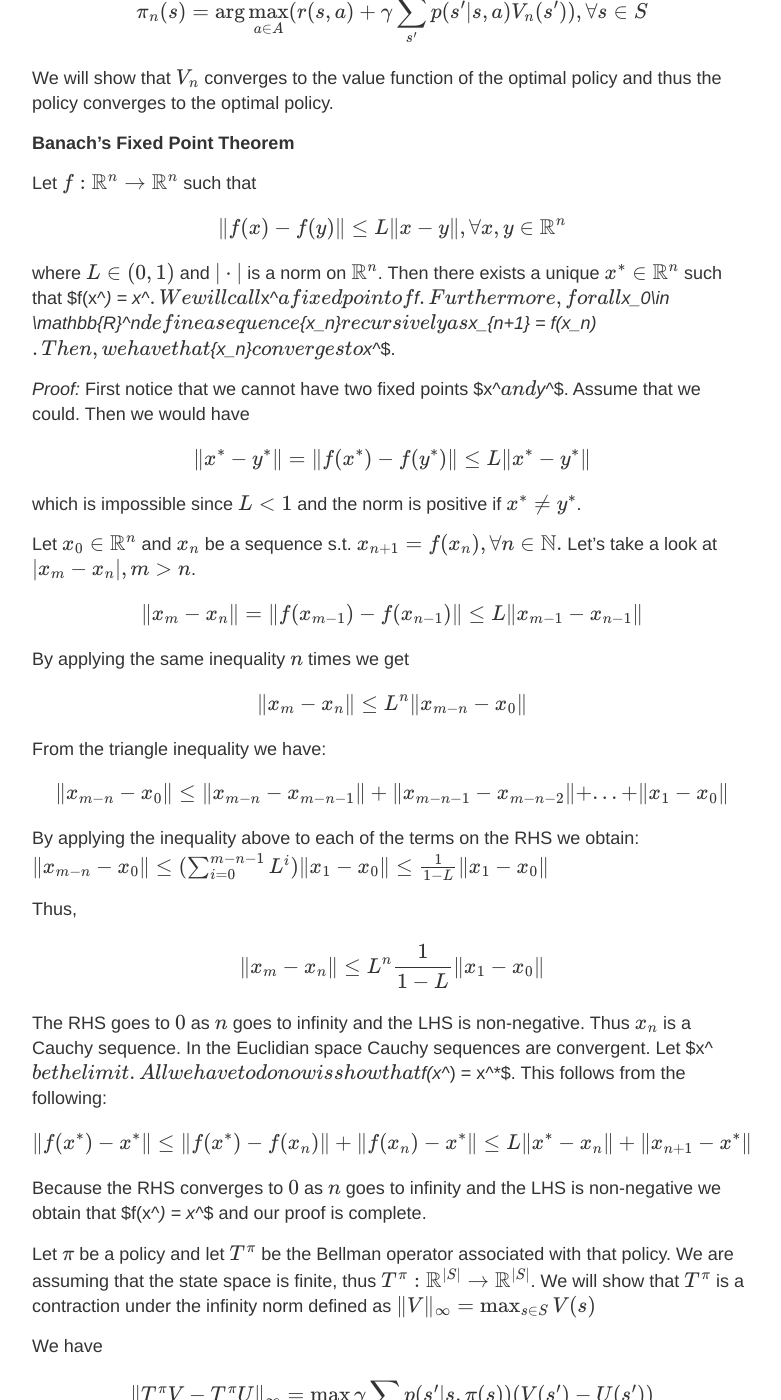
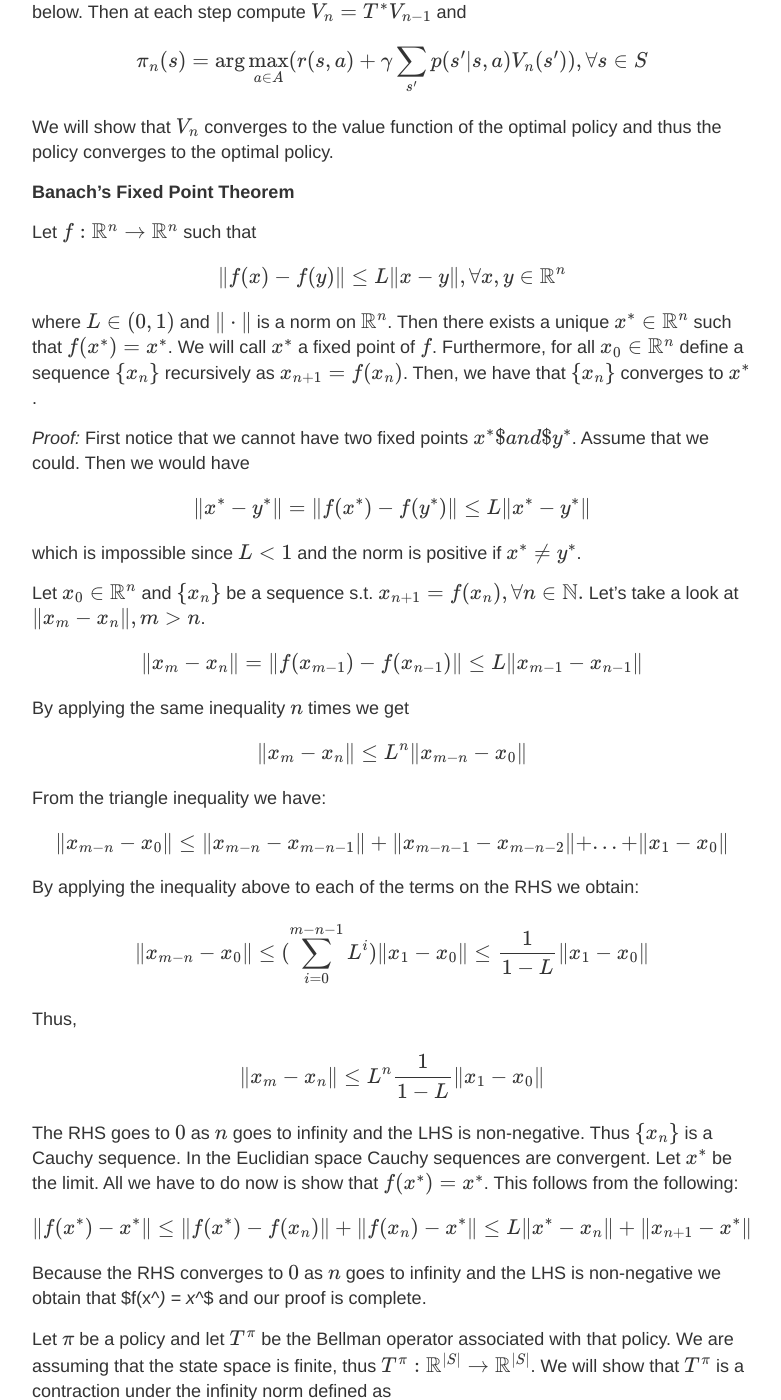
Before and after one commit to alexandrumilu/alexandrumilu.github.io, a Jekyll site: the page built from _posts/2019-03-30-value-iteration.md, in a window 1280 px wide and 1400 px high, scrolled down 1964 px. Shown: the whole window, without its empty margins (248-1029 px from the left). Built offline with Jekyll 4.4.1, drawn with Linux system fonts in a browser that asks for light colours; formulas are drawn with MathJax 3; some of the changed text lies outside the part shown.

```diff
--- a/_posts/2019-03-30-value-iteration.md
+++ b/_posts/2019-03-30-value-iteration.md
@@ -28,6 +28,7 @@ One can see that the following set of equations (called the Bellman equations) h
 $$V^\pi(s) = r(s,\pi(s)) + \gamma \sum_{s'} p(s'\vert s,\pi(s))V^\pi(s'). $$
 
 Define the Bellman operator $T^\pi$ by:
+
 $$T^\pi (V(s)) = r(s,\pi(s)) + \gamma \sum_{s'} p(s'\vert s,\pi(s))V(s'). $$
 
 Then the Bellman equations can be succinctly written as:
@@ -48,11 +49,11 @@ So the Bellman optimality equations can be written as
 
 $$T^*V^* = V^*.$$
 
-The value iteration algorithm is similar to the algorithm of computing the value of the policy presented above. Start with a value function $V_0$  and a policy determined using the formula below. Then at each step compute $V_{n} = T^*V_{n-1}$ and
+The value iteration algorithm is similar to the algorithm of computing the value of the policy presented above. Start with a value function $V_0$  and a policy determined using the formula below. Then at each step compute $$V_{n} = T^*V_{n-1}$$ and
 
 $$\pi_n(s) = \arg\max_{a\in A} (r(s,a)+\gamma \sum_{s'} p(s'\vert s,a)V_n(s')),\forall s \in S $$
 
-We will show that $V_n$ converges to the value function of the optimal policy and thus the policy converges to the optimal policy.
+We will show that $$V_n$$ converges to the value function of the optimal policy and thus the policy converges to the optimal policy.
 
 **Banach's Fixed Point Theorem**
 
@@ -60,15 +61,15 @@ Let $f:\mathbb{R}^n \rightarrow \mathbb{R}^n$ such that
 
 $$  \| f(x) - f(y)\|\leq L\| x - y\|,\forall x,y \in \mathbb{R}^n $$
 
-where $L \in (0,1)$ and $\|\cdot \|$ is a norm on $\mathbb{R}^n$. Then there exists a unique $x^* \in \mathbb{R}^n$ such that $f(x^*) = x^*$. We will call $x^*$ a fixed point of $f$. Furthermore, for all $x_0\in \mathbb{R}^n$ define a sequence $\{x_n\}$ recursively as $x_{n+1} = f(x_n)$. Then, we have that $\{x_n\}$ converges to $x^*$.
+where $$L \in (0,1)$$ and $$\|\cdot \|$$ is a norm on $$\mathbb{R}^n$$. Then there exists a unique $$x^* \in \mathbb{R}^n$$ such that $$f(x^*) = x^*$$. We will call $$x^*$$ a fixed point of $$f$$. Furthermore, for all $$x_0\in \mathbb{R}^n$$ define a sequence $$\{x_n\}$$ recursively as $$x_{n+1} = f(x_n)$$. Then, we have that $$\{x_n\}$$ converges to $$x^*$$.
 
-*Proof:* First notice that we cannot have two fixed points $x^*$ and $y^*$. Assume that we could. Then we would have
+*Proof:* First notice that we cannot have two fixed points $$x^*$ and $y^*$$. Assume that we could. Then we would have
 
 $$ \| x^* - y^*\| =  \| f(x^*) - f(y^*)\|\leq L\| x^* - y^*\|$$
 
-which is impossible since $L <1$ and the norm is positive if $x^* \not=y^*$.
+which is impossible since $$L <1$$ and the norm is positive if $$x^* \not=y^*$$.
 
-Let $x_0\in \mathbb{R}^n$ and $\{x_n\}$ be a sequence s.t. $x_{n+1} = f(x_n),\forall n \in \mathbb{N}.$ Let's take a look at $\|x_m - x_n\|,m>n$.
+Let $$x_0\in \mathbb{R}^n$$ and $$\{x_n\}$$ be a sequence s.t. $$x_{n+1} = f(x_n),\forall n \in \mathbb{N}.$$ Let's take a look at $$\|x_m - x_n\|,m>n$$.
 
 $$\|x_m - x_n\| = \|f(x_{m-1}) - f(x_{n-1})\|\leq L\|x_{m-1} - x_{n-1}\|$$
 
@@ -81,19 +82,21 @@ From the triangle inequality we have:
 $$\|x_{m-n}-x_0\|\leq \|x_{m-n}-x_{m-n-1}\|+\|x_{m-n-1}-x_{m-n-2}\|+...+\|x_{1}-x_0\|$$
 
 By applying the inequality above to each of the terms on the RHS we obtain:
+
 $$\|x_{m-n}-x_0\|\leq (\sum_{i=0}^{m-n-1} L^i)\|x_{1}-x_0\|\leq \frac{1}{1-L}\|x_{1}-x_0\|$$
 
 Thus,
 
 $$\|x_m - x_n\|\leq L^{n}\frac{1}{1-L}\|x_{1}-x_0\|$$
 
-The RHS goes to $0$ as $n$ goes to infinity and the LHS is non-negative. Thus $\{x_n\}$ is a Cauchy sequence. In the Euclidian space Cauchy sequences are convergent. Let $x^*$ be the limit. All we have to do now is show that $f(x^*) = x^*$. This follows from the following:
+The RHS goes to $0$ as $n$ goes to infinity and the LHS is non-negative. Thus $$\{x_n\}$$ is a Cauchy sequence. In the Euclidian space Cauchy sequences are convergent. Let $$x^*$$ be the limit. All we have to do now is show that $$f(x^*) = x^*$$. This follows from the following:
 
 $$\|f(x^*)-x^*\|\leq\|f(x^*)-f(x_n)\|+\|f(x_n) - x^*\|\leq L\|x^*-x_n\|+\|x_{n+1}-x^*\|$$
 
 Because the RHS converges to $0$ as $n$ goes to infinity and the LHS is non-negative we obtain that $f(x^*) = x^*$ and our proof is complete.
 
-Let $\pi$ be a policy and let $T^\pi$ be the Bellman operator associated with that policy. We are assuming that the state space is finite, thus $T^{\pi}:\mathbb{R}^{\vert S\vert}\rightarrow\mathbb{R}^{\vert S\vert}$. We will show that $T^\pi$ is a contraction under the infinity norm defined as
+Let $$\pi$$ be a policy and let $$T^\pi$$ be the Bellman operator associated with that policy. We are assuming that the state space is finite, thus $$T^{\pi}:\mathbb{R}^{\vert S\vert}\rightarrow\mathbb{R}^{\vert S\vert}$$. We will show that $$T^\pi$$ is a contraction under the infinity norm defined as
+
 $$\|V\|_{\infty} = \max_{s\in S}V(s)$$
 
 We have
@@ -106,20 +109,21 @@ $$V(s') - U(s')\leq \max_{s'\in S} (V(s')-U(s')).$$
 
 Therefore we get
 
- $$\|T^\pi V-T^\pi U\|_{\infty} \leq \max_{s\in S}  \gamma \sum_{s'} p(s'\vert s,\pi(s))\max_{s'\in S} (V(s')-U(s')).$$
+$$\|T^\pi V-T^\pi U\|_{\infty} \leq \max_{s\in S}  \gamma \sum_{s'} p(s'\vert s,\pi(s))\max_{s'\in S} (V(s')-U(s')).$$
 
-The $\max$ comes in front of the sum and $$\sum_{s'} p(s'\vert s,\pi(s))=1.$$
+The $$\max$$ comes in front of the sum and $$\sum_{s'} p(s'\vert s,\pi(s))=1.$$
 
 Thus, we obtain
 
 $$\|T^\pi V-T^\pi U\|_{\infty}\leq \gamma \max_{s'\in S} (V(s')-U(s')) = \gamma \|V-U\|_\infty$$
 
 So we have proved $T^\pi$ is a contraction. We know that
+
 $$T^\pi V^\pi = V^\pi.$$
 
-Therefore, according to Banach's fixed point theorem, by starting with a random value function $V_0$ and at each step computing $V_{n+1} = T^\pi V_{n}$ we obtain the true value function $V^\pi$.
+Therefore, according to Banach's fixed point theorem, by starting with a random value function $V_0$ and at each step computing $$V_{n+1} = T^\pi V_{n}$$ we obtain the true value function $V^\pi$.
 
-Now we will prove that $T^*$ is a contraction under the same norm and thus prove the validity of the value iteration algorithm. To prove that $T^*$ is a contraction under the infinity norm we follow the same strategy as above.
+Now we will prove that $$T^*$$ is a contraction under the same norm and thus prove the validity of the value iteration algorithm. To prove that $$T^*$$ is a contraction under the infinity norm we follow the same strategy as above.
 
 $$\|T^* V-T^* U\|_{\infty} = \max_{s\in S}(\max_{a\in A} (r(s,a)+\gamma \sum_{s'} p(s'\vert s,a)V(s'))-\max_{a\in A} (r(s,a)+\gamma \sum_{s'} p(s'\vert s,a)U(s'))$$
 
@@ -134,6 +138,6 @@ As above, we get:
 
 $$\|T^* V-T^* U\|_{\infty} \leq \max_{s\in S,a\in A} \gamma \max_{s' \in S}(V(s')-U(s')) = \gamma \|V-U\|_\infty$$
 
-Thus, $T^*$ is a contraction. Therefore the value iteration algorithm converges.
+Thus, $$T^*$$ is a contraction. Therefore the value iteration algorithm converges.
 
 In this post we saw how it is possible to provably solve a reinforcement learning problem when we know the transition dynamics. However, when the state and action spaces are large this method will not work. It will obviously also fail when we do not know the transition dynamics.
```
